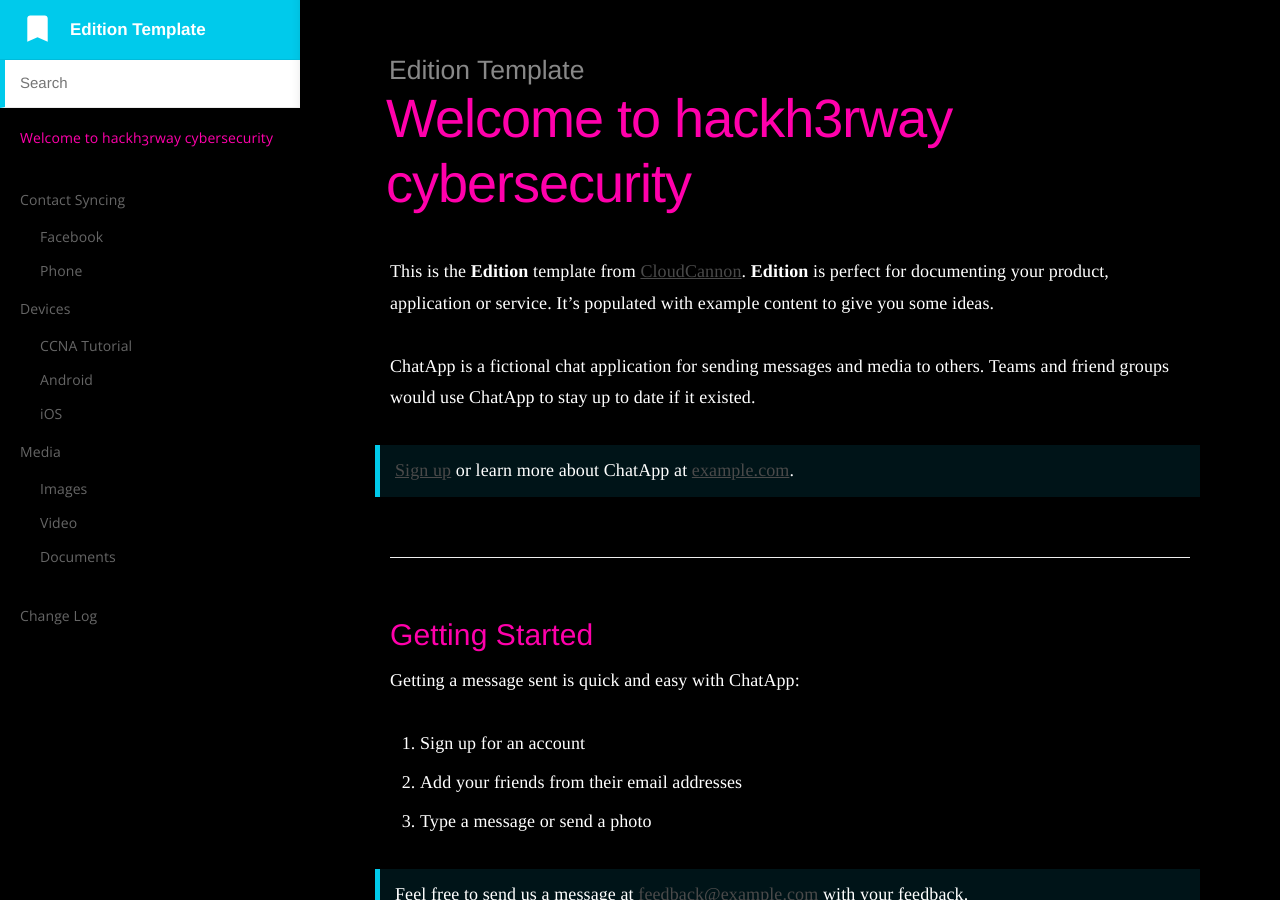
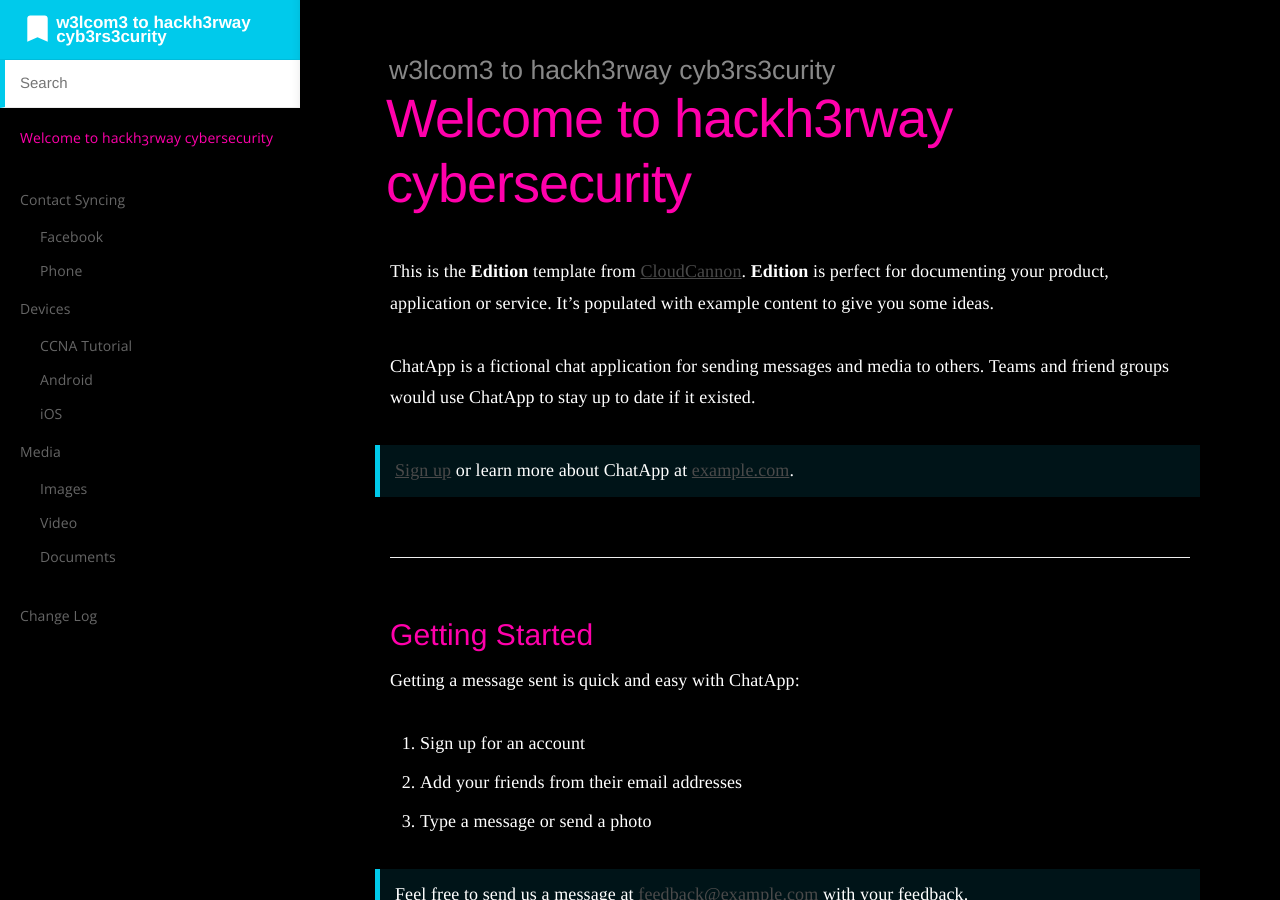
Before and after one commit to d0midigi/Networking-Notes, a Jekyll site: the page built from index.md, in a window 1280 px wide and 900 px high. Built offline with Jekyll 4.4.1, drawn with Linux system fonts in a browser that asks for light colours.

Commit message:
Update _config.yml

```diff
--- a/_config.yml
+++ b/_config.yml
@@ -1,7 +1,7 @@
 # ----
 # Site
 
-title: Edition Template
+title: w3lcom3 to hackh3rway cyb3rs3curity
 url: "https://long-pig.cloudvent.net"
 baseurl:
 google_analytics_key:
```
